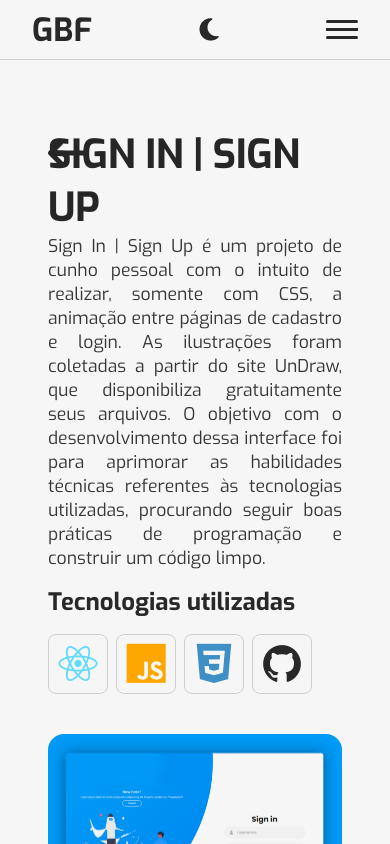
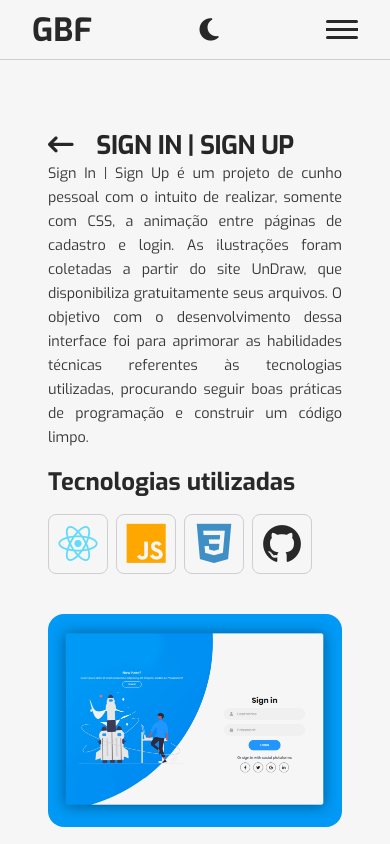
Before and after one commit to guibrbs/Portfolio-OLD, a React (Vite) app: page /projetos/SignIn in a window 390 px wide. Shown: the top 844 px of the page. Built offline with nearby package versions, Linux system fonts and the light colour scheme.

Commit message:
:rocket: Adding mobile responsiviness on individual projects page

```diff
--- a/src/pages/Projects_Page/styles.css
+++ b/src/pages/Projects_Page/styles.css
@@ -134,3 +134,18 @@
   border-radius: 1rem;
   overflow: hidden;
 }
+
+@media (max-width: 600px){
+  .bigger, .arrow-left{
+    font-size: 2rem;
+  }
+}
+
+@media (max-width: 450px){
+  .bigger, .arrow-left{
+    font-size: 1.6rem;
+  }
+  .content-ip{
+    font-size: .9rem;
+  }
+}
```
